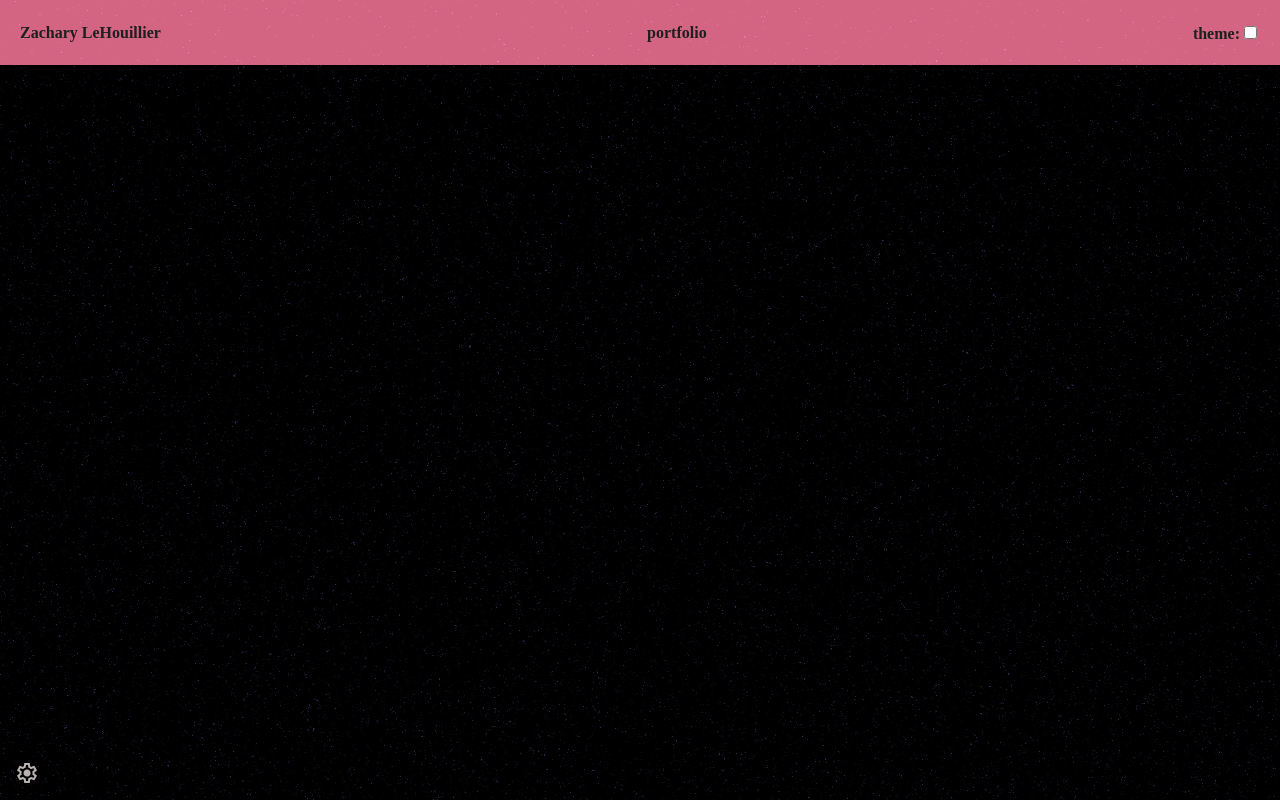
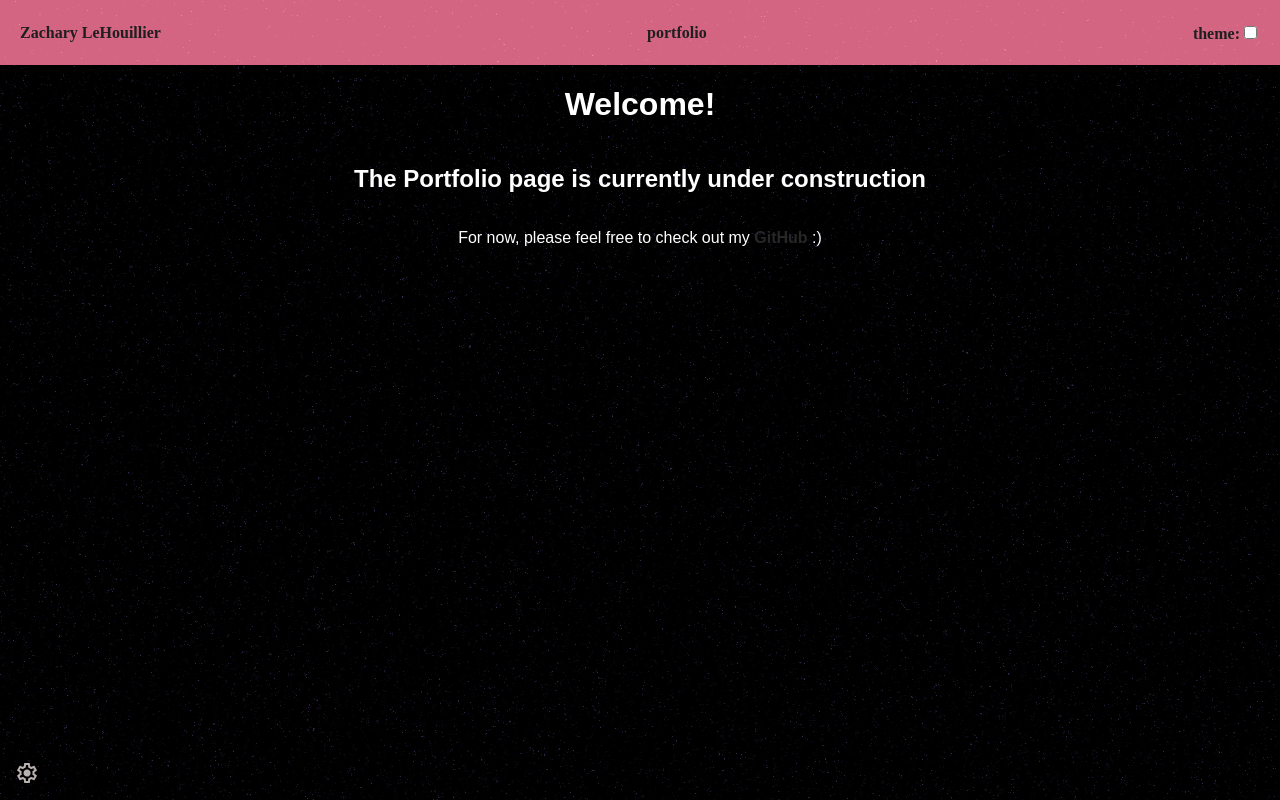
Before and after one commit to subcylindrical/asyndetic, a React (Create React App) app: page /portfolio in a window 1280 px wide. Built offline with nearby package versions, Linux system fonts and the light colour scheme; a web font is replaced by a local one.

Commit message:
updated portfolio, contact me, and about me pages

```diff
--- a/src/App.js
+++ b/src/App.js
@@ -3,8 +3,9 @@ import './App.css';
 import { Routes, Route } from 'react-router-dom';
 
 import Home from './routes/home/home.component';
-import AboutMe from './routes/about-me/about-me.component.jsx';
-import Portfolio from './routes/portfolio/portfolio.component.jsx';
+import AboutMe from './routes/about-me/about-me.component';
+import Portfolio from './routes/portfolio/portfolio.component';
+import ContactMe from './routes/contact-me/contact-me.component';
 import NavBar from './components/nav-bar/nav-bar.component';
 
 function App() {
@@ -14,6 +15,7 @@ function App() {
         <Route path='/' element={<Home />} />
         <Route path='/about-me' element={<AboutMe />} />
         <Route path='/portfolio' element={<Portfolio />} />
+        <Route path='/contact-me' element={<ContactMe />} />
       </Route>
     </Routes>
   );
--- a/src/index.styles.jsx
+++ b/src/index.styles.jsx
@@ -5,6 +5,7 @@ import pinksvg from './components/directory/directory-images/pinksvg2transparent
 
 import { LinksContainer } from './components/directory/directory.styles';
 import { NavBarContainer } from './components/nav-bar/nav-bar.styles';
+import { StyledLink } from './components/directory-link/directory-link.styles';
 
 export const GlobalStyle = createGlobalStyle`
 body {
@@ -14,6 +15,12 @@ body {
     background-image: url(${svg});
     background-repeat: repeat;
     background-size: cover;
+    color: white;
+
+      ${StyledLink} {
+        color: white;
+      }
+
       `;
     }
   }}
--- a/src/routes/about-me/about-me.component.jsx
+++ b/src/routes/about-me/about-me.component.jsx
@@ -1,8 +1,11 @@
+import { AboutMeWrapper } from './about-me.styles';
+
 const AboutMe = () => {
   return (
-    <div>
-      <h1>Welcome to the About Me page!</h1>
-    </div>
+    <AboutMeWrapper>
+      <h1>Welcome!</h1>
+      <h2>The About Me page is currently under construction</h2>
+    </AboutMeWrapper>
   );
 };
 
--- /dev/null
+++ b/src/routes/about-me/about-me.styles.jsx
@@ -0,0 +1,7 @@
+import styled from 'styled-components';
+
+export const AboutMeWrapper = styled.div`
+  display: flex;
+  flex-direction: column;
+  align-items: center;
+`;
--- /dev/null
+++ b/src/routes/contact-me/contact-me.component.jsx
@@ -0,0 +1,15 @@
+import { ContactMeWrapper } from './contact-me.styles';
+
+const ContactMe = () => {
+  return (
+    <ContactMeWrapper>
+      <h1>Welcome!</h1>
+      <h3>You can reach me at:</h3>
+      <p>zacharylehouillier@gmail.com</p>
+      <p>831 - 331 - 1201</p>
+      <p>I look forward to speaking with you!</p>
+    </ContactMeWrapper>
+  );
+};
+
+export default ContactMe;
--- /dev/null
+++ b/src/routes/contact-me/contact-me.styles.jsx
@@ -0,0 +1,7 @@
+import styled from 'styled-components';
+
+export const ContactMeWrapper = styled.div`
+  display: flex;
+  flex-direction: column;
+  align-items: center;
+`;
--- a/src/routes/portfolio/portfolio.component.jsx
+++ b/src/routes/portfolio/portfolio.component.jsx
@@ -1,10 +1,18 @@
-import { GlobalStyle } from '../../index.styles';
+import { PortfolioWrapper, Paragraph, StyledLink } from './portfolio.styles';
 
 const Portfolio = () => {
   return (
-    <div>
-      <h1>Welcome to the Portfolio page!</h1>
-    </div>
+    <PortfolioWrapper>
+      <h1>Welcome!</h1>
+      <h2>The Portfolio page is currently under construction</h2>
+      <Paragraph>
+        For now, please feel free to check out my{' '}
+        <StyledLink to={'https://github.com/subcylindrical'} target={'_blank'}>
+          GitHub
+        </StyledLink>{' '}
+        :)
+      </Paragraph>
+    </PortfolioWrapper>
   );
 };
 
--- /dev/null
+++ b/src/routes/portfolio/portfolio.styles.jsx
@@ -0,0 +1,19 @@
+import styled from 'styled-components';
+import { Link } from 'react-router-dom';
+
+export const PortfolioWrapper = styled.div`
+  display: flex;
+  flex-direction: column;
+  align-items: center;
+`;
+
+export const Paragraph = styled.p`
+  font-weight: 500;
+  size: 25px;
+`;
+
+export const StyledLink = styled(Link)`
+  font-weight: 600;
+  size: 30px;
+  color: #272727;
+`;
```
